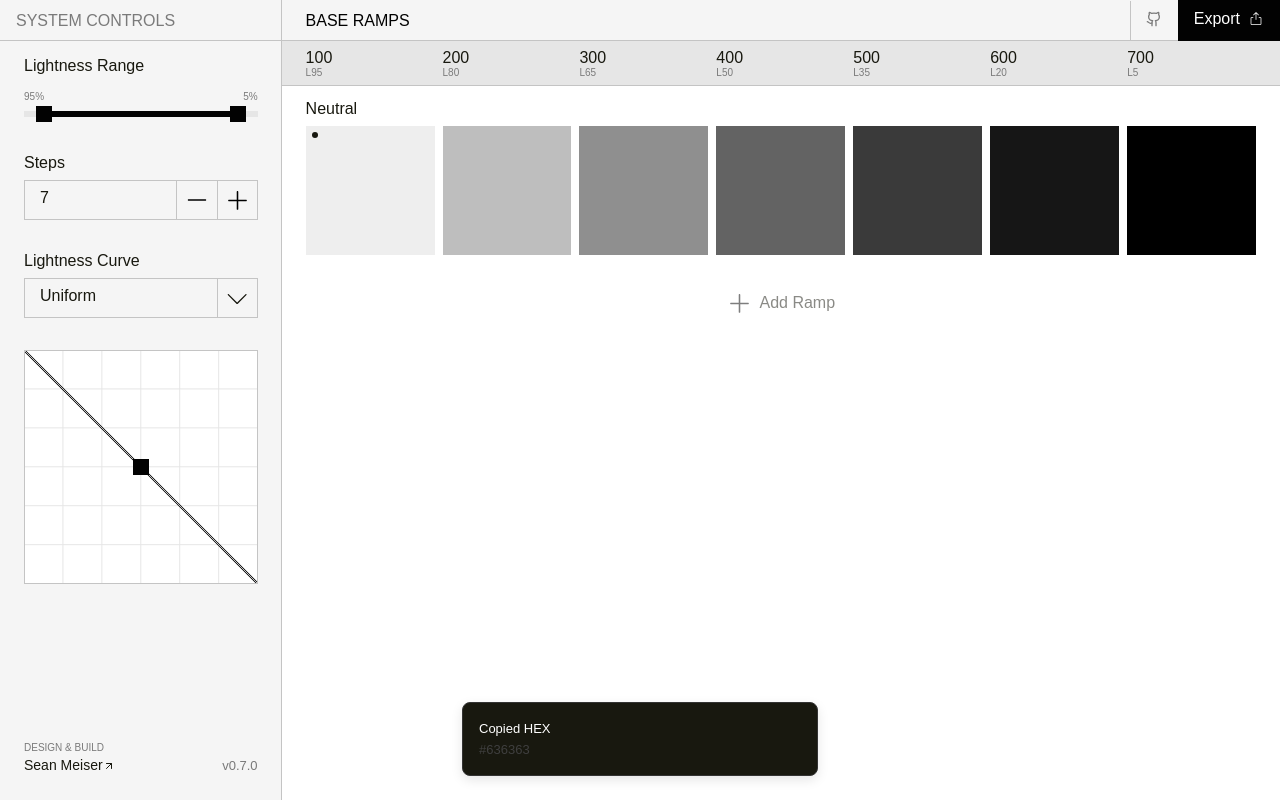
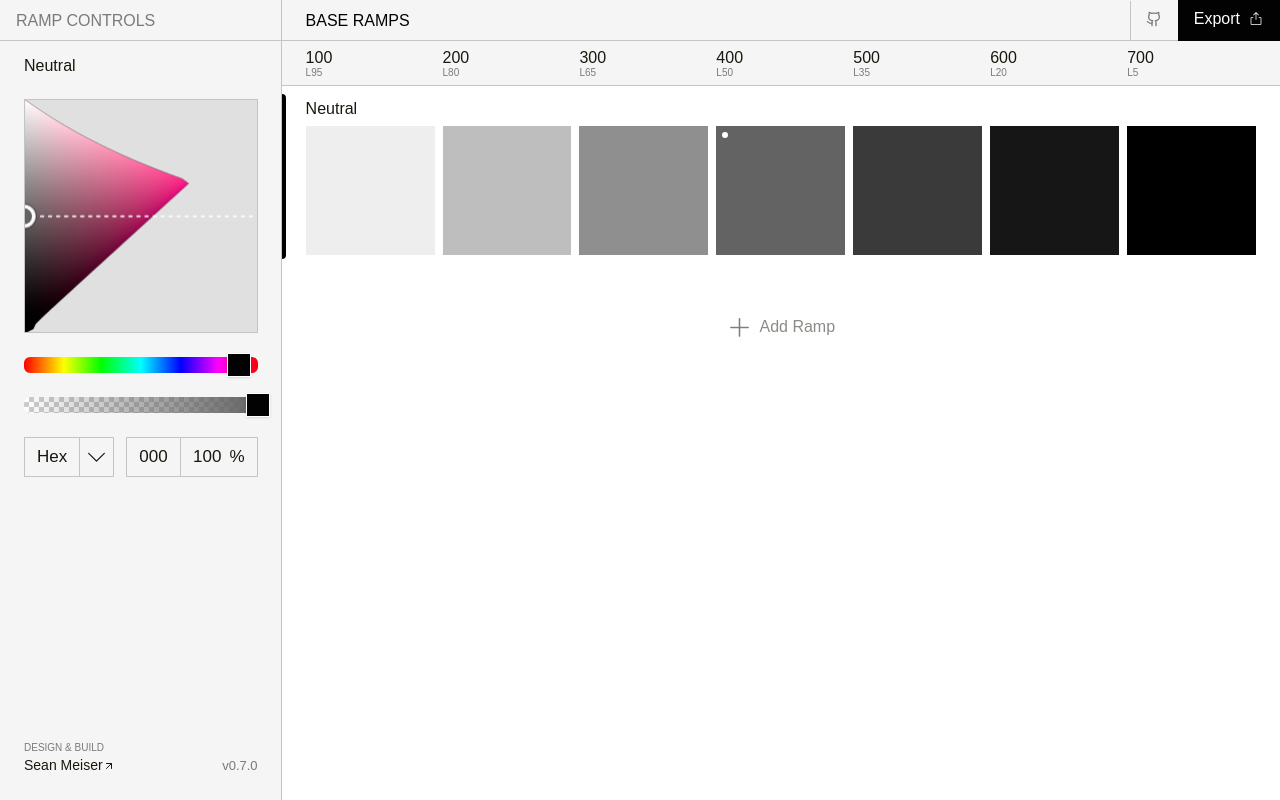
Before and after one commit to SeanMeiser/BaseRamps, a React (Vite) app: page / in a window 1280 px wide. Both pictures are taken after a click on the element 780 px from the left and 176 px from the top of the page. Built offline with nearby package versions, Linux system fonts and the light colour scheme.

Commit message:
Changed Ramp hover states to maintain consistent contrast. Improved swatch selection.

```diff
--- a/src/imports/Desktop.tsx
+++ b/src/imports/Desktop.tsx
@@ -1141,11 +1141,10 @@ function getWCAGRating(ratio: number) {
   return "Fail";
 }
 
-function Swatch({ color, lValue, isAnchor = false }: { color: string; lValue: number; isAnchor?: boolean }) {
+function Swatch({ color, lValue, isAnchor = false, onStepSelect }: { color: string; lValue: number; isAnchor?: boolean; onStepSelect?: () => void }) {
   const [copied, setCopied] = useState(false);
 
-  const handleCopy = (e: React.MouseEvent) => {
-    e.stopPropagation();
+  const handleCopy = () => {
     navigator.clipboard.writeText(color);
     setCopied(true);
     toast("Copied HEX", {
@@ -1161,6 +1160,16 @@ function Swatch({ color, lValue, isAnchor = false }: { color: string; lValue: nu
     setTimeout(() => setCopied(false), 2000);
   };
 
+  const handleClick = (e: React.MouseEvent) => {
+    e.stopPropagation();
+    // Cmd/Ctrl+click copies, regular click selects step
+    if (e.metaKey || e.ctrlKey) {
+      handleCopy();
+    } else if (onStepSelect) {
+      onStepSelect();
+    }
+  };
+
   const lum = getLuminanceFromHex(color);
   const whiteLum = 1;
   const blackLum = 0;
@@ -1184,7 +1193,7 @@ function Swatch({ color, lValue, isAnchor = false }: { color: string; lValue: nu
         height: 'calc((100vw - 22vw - 96px) / 7)'
       }}
       data-name="ColorSwatch"
-      onClick={handleCopy}
+      onClick={handleClick}
     >
       {isAnchor && (
         <div
@@ -1201,7 +1210,7 @@ function Swatch({ color, lValue, isAnchor = false }: { color: string; lValue: nu
       )}
       <div className={`opacity-0 group-hover:opacity-100 absolute inset-0 flex flex-col justify-between p-2 transition-opacity ${overlayTextColor}`}>
         <div className="flex justify-end">
-          <div onClick={handleCopy} className="cursor-pointer hover:opacity-70 p-1 rounded hover:bg-black/10">
+          <div onClick={(e) => { e.stopPropagation(); handleCopy(); }} className="cursor-pointer hover:opacity-70 p-1 rounded hover:bg-black/10">
             {copied ? <Check size={14} /> : <Copy size={14} />}
           </div>
         </div>
@@ -1215,7 +1224,7 @@ function Swatch({ color, lValue, isAnchor = false }: { color: string; lValue: nu
   );
 }
 
-function Frame3({ min, max, steps, curve, hue = 0, chroma = 0, lightness = 0.5, opacity = 100 }: { min: number; max: number; steps: number; curve: Curve; hue?: number; chroma?: number; lightness?: number; opacity?: number }) {
+function Frame3({ min, max, steps, curve, hue = 0, chroma = 0, lightness = 0.5, opacity = 100, onStepSelect }: { min: number; max: number; steps: number; curve: Curve; hue?: number; chroma?: number; lightness?: number; opacity?: number; onStepSelect?: (stepIndex: number) => void }) {
   const getLValue = (index: number) => {
     if (steps <= 1) return max;
     const x = index / (steps - 1);
@@ -1225,18 +1234,11 @@ function Frame3({ min, max, steps, curve, hue = 0, chroma = 0, lightness = 0.5,
   };
 
   const railLightnesses = Array.from({ length: steps }).map((_, i) => getLValue(i));
-  const { colors: rampColors, warning, anchorIndex } = generateOklchRamp(hue, chroma, lightness, railLightnesses);
+  const { colors: rampColors, anchorIndex } = generateOklchRamp(hue, chroma, lightness, railLightnesses);
 
 
   return (
     <div className="w-full">
-      {warning && (
-        <div className="mb-[8px] px-[8px] py-[6px] bg-[#fff3cd] border border-[#ffc107] rounded-[4px]">
-          <p className="font-['JetBrains_Mono:Regular',sans-serif] text-[10px] xl:text-[11px] 2xl:text-[12px] text-[#856404] leading-[normal]">
-            ⚠ Color adjusted to fit system constraints.
-          </p>
-        </div>
-      )}
       <div className="content-stretch flex gap-[8px] items-center relative shrink-0 w-full">
         {rampColors.map((colorHex, i) => {
           const l = railLightnesses[i];
@@ -1247,13 +1249,14 @@ function Frame3({ min, max, steps, curve, hue = 0, chroma = 0, lightness = 0.5,
           const finalColor = rgbToHex(r2, g2, b2);
 
           return (
-            <Swatch key={i} color={finalColor} lValue={l} isAnchor={i === anchorIndex} />
+            <Swatch key={i} color={finalColor} lValue={l} isAnchor={i === anchorIndex} onStepSelect={onStepSelect ? () => onStepSelect(i) : undefined} />
           );
         })}
       </div>
     </div>
   );
 }
+
 
 function AddRampButton({ onClick }: { onClick: () => void }) {
   return (
@@ -1285,7 +1288,8 @@ function PaletteRow({
   onSelect,
   onChange,
   onDelete,
-  topPadding
+  topPadding,
+  onStepSelect
 }: {
   id: string;
   name: string;
@@ -1302,27 +1306,60 @@ function PaletteRow({
   onChange?: (name: string) => void;
   onDelete?: () => void;
   topPadding?: number;
+  onStepSelect?: (stepIndex: number) => void;
 }) {
+  const [isHovered, setIsHovered] = useState(false);
+
   return (
     <div
-      className={`relative shrink-0 w-full cursor-pointer transition-all active:scale-[0.99] ${isSelected ? 'bg-[#e6e6e6] hover:bg-[#dcdcdc]' : 'hover:bg-[#e6e6e6] active:bg-[#d4d4d4]'}`}
+      className={`relative shrink-0 w-full cursor-pointer transition-all active:scale-[0.99] active:bg-[#d4d4d4]`}
       data-name="PaletteRow"
       onClick={(e) => { e.stopPropagation(); onSelect(); }}
+      onMouseEnter={() => setIsHovered(true)}
+      onMouseLeave={() => setIsHovered(false)}
     >
+      {/* Hover indicator - translucent version */}
+      {!isSelected && isHovered && (
+        <div
+          className="absolute transition-opacity"
+          style={{
+            left: '0px',
+            top: '8px',
+            bottom: '8px',
+            width: '4px',
+            backgroundColor: 'rgba(0, 0, 0, 0.2)',
+            borderRadius: '0 9999px 9999px 0',
+            zIndex: 50
+          }}
+        />
+      )}
+      {/* Selected indicator - solid version */}
+      {isSelected && (
+        <div style={{
+          position: 'absolute',
+          left: '0px',
+          top: '8px',
+          bottom: '8px',
+          width: '4px',
+          backgroundColor: '#000',
+          borderRadius: '0 9999px 9999px 0',
+          zIndex: 50
+        }} />
+      )}
       <div className="flex flex-col justify-center size-full">
         <div
           className="content-stretch flex flex-col gap-[8px] items-start justify-center px-[24px] pb-[12px] relative w-full"
           style={{ paddingTop: topPadding ? `${topPadding}px` : '6px' }}
         >
           <PaletteHeader name={name} onChange={onChange} onDelete={onDelete} />
-          <Frame3 min={min} max={max} steps={steps} curve={curve} hue={hue} chroma={chroma} lightness={lightness} opacity={opacity} />
+          <Frame3 min={min} max={max} steps={steps} curve={curve} hue={hue} chroma={chroma} lightness={lightness} opacity={opacity} onStepSelect={onStepSelect} />
         </div>
       </div>
     </div>
   );
 }
 
-function Neutral({ min, max, steps, curve, palette, isSelected, onSelect, onChange }: {
+function Neutral({ min, max, steps, curve, palette, isSelected, onSelect, onChange, onStepSelect }: {
   min: number;
   max: number;
   steps: number;
@@ -1331,6 +1368,7 @@ function Neutral({ min, max, steps, curve, palette, isSelected, onSelect, onChan
   isSelected: boolean;
   onSelect: () => void;
   onChange: (name: string) => void;
+  onStepSelect?: (stepIndex: number) => void;
 }) {
   return (
     <div className="w-full">
@@ -1349,6 +1387,7 @@ function Neutral({ min, max, steps, curve, palette, isSelected, onSelect, onChan
         onSelect={onSelect}
         onChange={onChange}
         topPadding={14}
+        onStepSelect={onStepSelect}
       />
     </div>
   );
@@ -1365,7 +1404,8 @@ function Palettes({
   onSelect,
   onAdd,
   onDelete,
-  onPaletteChange
+  onPaletteChange,
+  onStepSelect
 }: {
   min: number;
   max: number;
@@ -1378,6 +1418,7 @@ function Palettes({
   onAdd: () => void;
   onDelete: (id: string) => void;
   onPaletteChange: (id: string, updates: Partial<PaletteData>) => void;
+  onStepSelect?: (id: string, stepIndex: number) => void;
 }) {
   return (
     <div className="content-stretch flex flex-col items-start px-0 pb-[8px] relative shrink-0 w-full" data-name="Palettes">
@@ -1390,6 +1431,7 @@ function Palettes({
         isSelected={selectedId === 'neutral'}
         onSelect={() => onSelect('neutral')}
         onChange={(name) => onPaletteChange('neutral', { name })}
+        onStepSelect={onStepSelect ? (stepIndex) => onStepSelect('neutral', stepIndex) : undefined}
       />
       {palettes.map((palette) => (
         <PaletteRow
@@ -1408,12 +1450,15 @@ function Palettes({
           onSelect={() => onSelect(palette.id)}
           onChange={(name) => onPaletteChange(palette.id, { name })}
           onDelete={() => onDelete(palette.id)}
+          onStepSelect={onStepSelect ? (stepIndex) => onStepSelect(palette.id, stepIndex) : undefined}
         />
       ))}
+      <div className="h-[24px]" />
       <AddRampButton onClick={onAdd} />
     </div>
   );
 }
+
 
 function PaletteArea({
   min,
@@ -1426,7 +1471,8 @@ function PaletteArea({
   onSelect,
   onAdd,
   onDelete,
-  onPaletteChange
+  onPaletteChange,
+  onStepSelect
 }: {
   min: number;
   max: number;
@@ -1439,7 +1485,10 @@ function PaletteArea({
   onAdd: () => void;
   onDelete: (id: string) => void;
   onPaletteChange: (id: string, updates: Partial<PaletteData>) => void;
+  onStepSelect?: (id: string, stepIndex: number) => void;
 }) {
+  const [isRailHovered, setIsRailHovered] = useState(false);
+
   return (
     <div
       className="content-stretch flex flex-col flex-1 items-start relative w-full overflow-auto"
@@ -1448,8 +1497,38 @@ function PaletteArea({
     >
       <div
         onClick={(e) => { e.stopPropagation(); onSelect('system'); }}
-        className={`w-full cursor-pointer sticky top-0 z-50 transition-all active:scale-[0.99] ${selectedId === 'system' ? 'bg-[#e6e6e6] hover:bg-[#dcdcdc]' : 'bg-[#f5f5f5] hover:bg-[#e6e6e6] active:bg-[#d4d4d4]'}`}
+        onMouseEnter={() => setIsRailHovered(true)}
+        onMouseLeave={() => setIsRailHovered(false)}
+        className={`w-full cursor-pointer sticky top-0 z-50 transition-all active:scale-[0.99] bg-[#f5f5f5] active:bg-[#d4d4d4]`}
       >
+        {/* Hover indicator - translucent version */}
+        {selectedId !== 'system' && isRailHovered && (
+          <div
+            className="absolute transition-opacity"
+            style={{
+              left: '0px',
+              top: '8px',
+              bottom: '8px',
+              width: '4px',
+              backgroundColor: 'rgba(0, 0, 0, 0.2)',
+              borderRadius: '0 9999px 9999px 0',
+              zIndex: 50
+            }}
+          />
+        )}
+        {/* Selected indicator - solid version */}
+        {selectedId === 'system' && (
+          <div style={{
+            position: 'absolute',
+            left: '0px',
+            top: '8px',
+            bottom: '8px',
+            width: '4px',
+            backgroundColor: '#000',
+            borderRadius: '0 9999px 9999px 0',
+            zIndex: 50
+          }} />
+        )}
         <SystemRail min={min} max={max} steps={steps} curve={curve} isSelected={selectedId === 'system'} />
       </div>
       <Palettes
@@ -1464,6 +1543,7 @@ function PaletteArea({
         onAdd={onAdd}
         onDelete={onDelete}
         onPaletteChange={onPaletteChange}
+        onStepSelect={onStepSelect}
       />
     </div>
   );
@@ -1480,7 +1560,8 @@ function Main({
   onSelect,
   onAdd,
   onDelete,
-  onPaletteChange
+  onPaletteChange,
+  onStepSelect
 }: {
   min: number;
   max: number;
@@ -1493,6 +1574,7 @@ function Main({
   onAdd: () => void;
   onDelete: (id: string) => void;
   onPaletteChange: (id: string, updates: Partial<PaletteData>) => void;
+  onStepSelect?: (id: string, stepIndex: number) => void;
 }) {
   return (
     <div className="content-stretch flex flex-col flex-1 items-start relative h-screen overflow-hidden" data-name="Main">
@@ -1509,6 +1591,7 @@ function Main({
         onAdd={onAdd}
         onDelete={onDelete}
         onPaletteChange={onPaletteChange}
+        onStepSelect={onStepSelect}
       />
     </div>
   );
@@ -1620,7 +1703,7 @@ function Global() {
   };
 
   const handleDeletePalette = (id: string) => {
-    setPalettes(palettes.filter(p => p.id !== id));
+    setPalettes(palettes.filter((p: PaletteData) => p.id !== id));
     if (selectedId === id) {
       setSelectedId('system');
     }
@@ -1628,9 +1711,9 @@ function Global() {
 
   const handlePaletteChange = (id: string, updates: Partial<PaletteData>) => {
     if (id === 'neutral') {
-      setNeutralPalette(prev => ({ ...prev, ...updates }));
+      setNeutralPalette((prev: PaletteData) => ({ ...prev, ...updates }));
     } else {
-      setPalettes(palettes.map(p => p.id === id ? { ...p, ...updates } : p));
+      setPalettes(palettes.map((p: PaletteData) => p.id === id ? { ...p, ...updates } : p));
     }
   };
 
@@ -1638,7 +1721,29 @@ function Global() {
     setSelectedId(id);
   };
 
-  const selectedPalette = selectedId === 'neutral' ? neutralPalette : palettes.find(p => p.id === selectedId);
+  // Handle step selection - update lightness to match clicked step
+  const handleStepSelect = (id: string, stepIndex: number) => {
+    // First, select the ramp
+    setSelectedId(id);
+
+    // Calculate the lightness at this step index using the curve
+    const getLValue = (index: number) => {
+      if (steps <= 1) return range.max;
+      const x = index / (steps - 1);
+      const curveY = getCurveY(x, curve);
+      const val = range.max - (curveY * (range.max - range.min));
+      return Math.round(Math.max(0, Math.min(100, val)));
+    };
+
+    const stepLightness = getLValue(stepIndex);
+    // Convert from HSL percentage (0-100) to OKLCH (0-1)
+    const oklchLightness = stepLightness / 100;
+
+    // Update the palette's lightness
+    handlePaletteChange(id, { lightness: oklchLightness });
+  };
+
+  const selectedPalette = selectedId === 'neutral' ? neutralPalette : palettes.find((p: PaletteData) => p.id === selectedId);
 
   return (
     <div className="flex items-start w-full h-screen" data-name="Global">
@@ -1666,6 +1771,7 @@ function Global() {
         onAdd={handleAddPalette}
         onDelete={handleDeletePalette}
         onPaletteChange={handlePaletteChange}
+        onStepSelect={handleStepSelect}
       />
       <FaviconUpdater
         min={range.min}
@@ -1678,6 +1784,7 @@ function Global() {
   );
 }
 
+
 export default function Desktop() {
   return (
     <div className="bg-white relative size-full overflow-hidden" data-name="Desktop">
```
